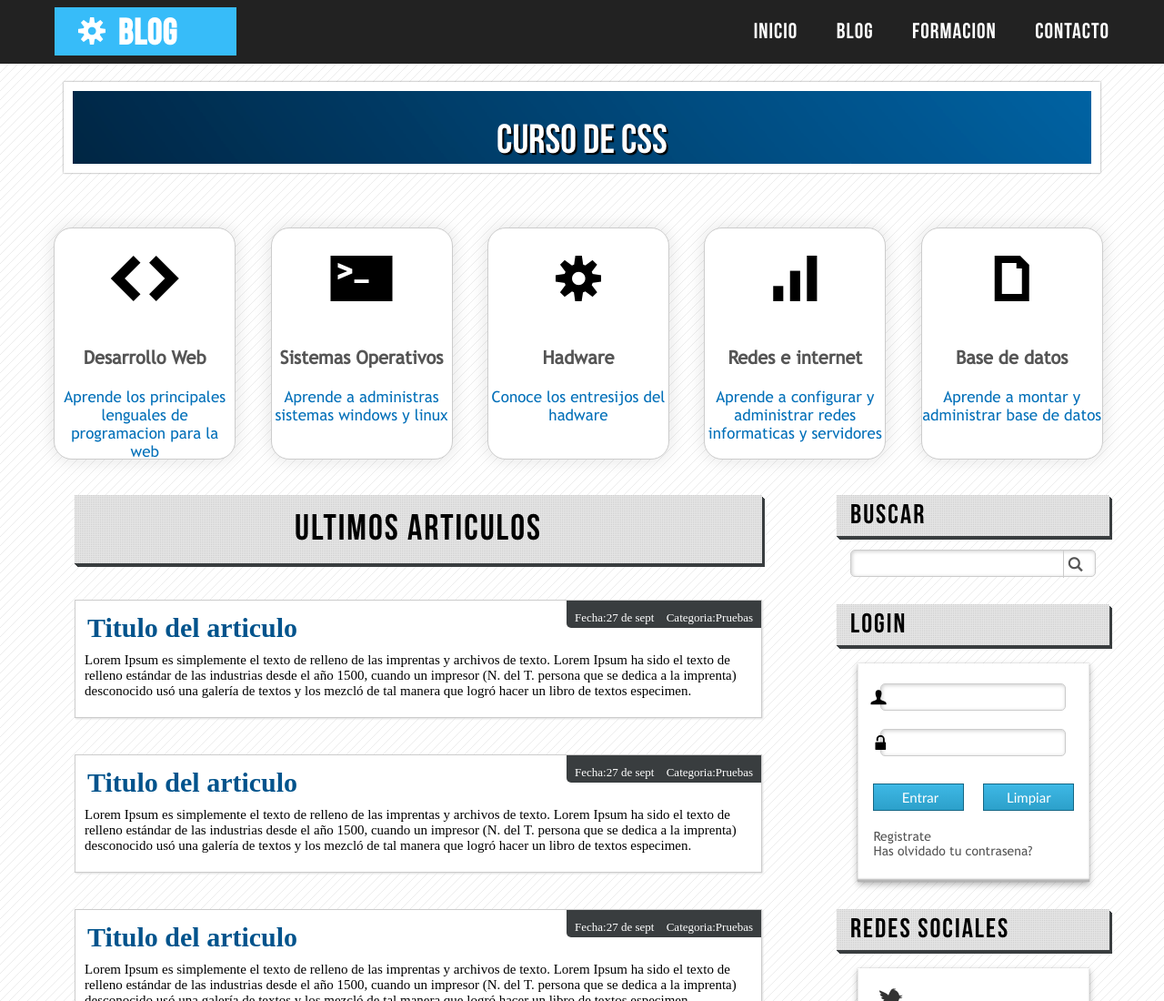
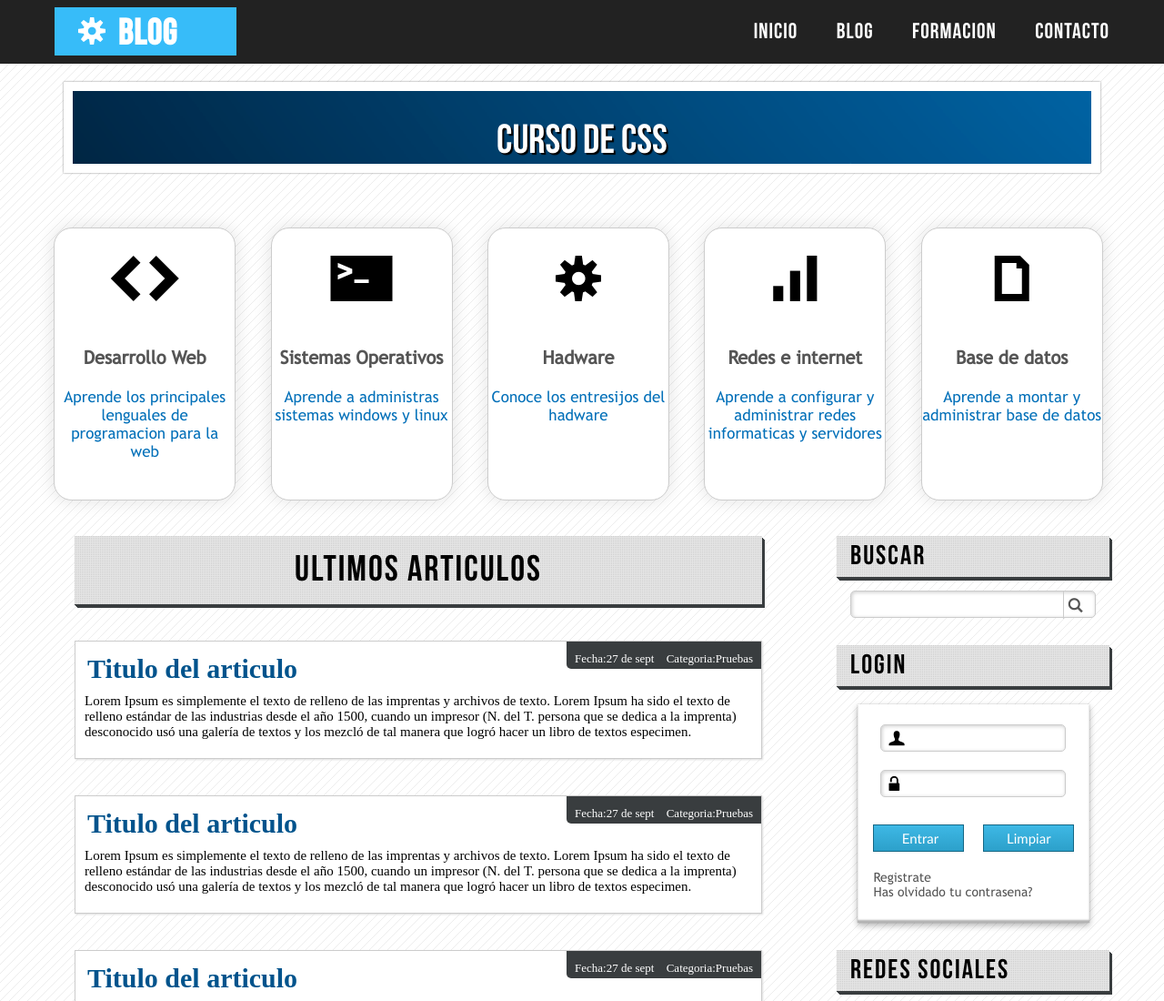
Before and after one commit to cristian24sax/maquetacion, a plain HTML site: page index.html in a window 1280 px wide. Shown: the top 1100 px of the page at 91% size. Drawn offline with Linux system fonts and the light colour scheme.

Commit message:
corrigiendo margin de los iconos de login

```diff
--- a/css/style.css
+++ b/css/style.css
@@ -171,7 +171,7 @@ body{
     margin: 19.2px;
     margin-top: 40px;
     width: 200px;
-    height:255px;
+    height:300px;
     background-color:white;
     border:1px solid #ccc;
     position: relative;
@@ -323,13 +323,13 @@ body{
     display: block;
     position:absolute;
     text-align: center;
-    margin-left:15px;
+    margin-left:35px;
     margin-top: 6px;
     height: 30px;
 }
 #login #password{
 
-    margin-left:20px;
+    margin-left:35px;
     margin-top: 15px;
     font-size: 20px;
 
```
